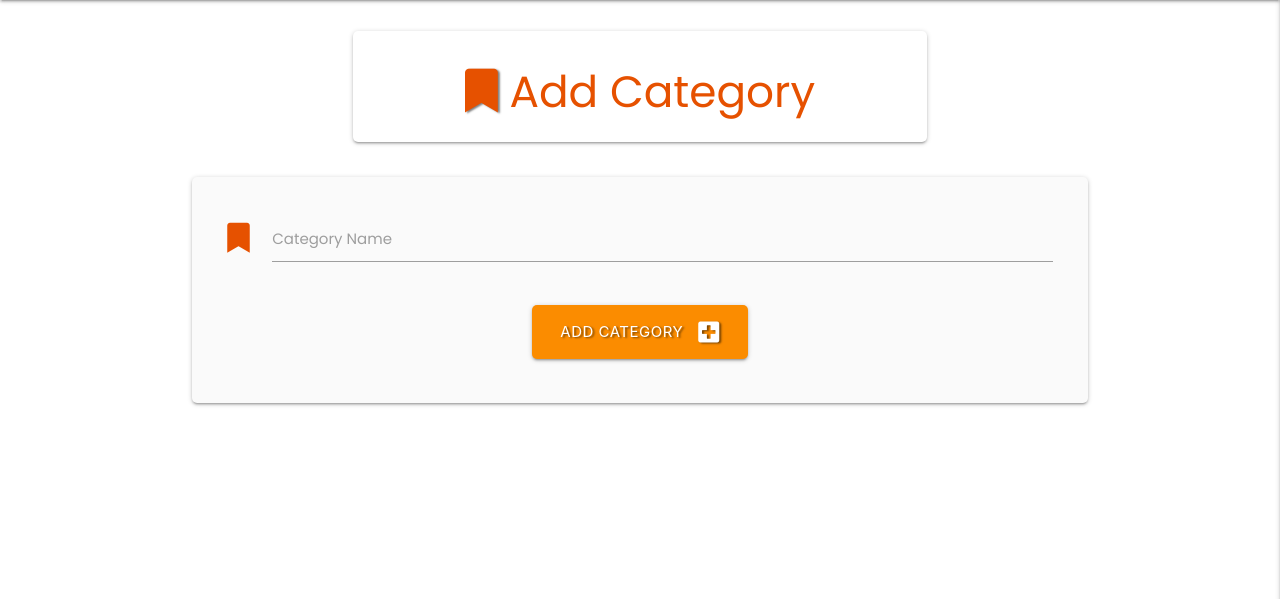
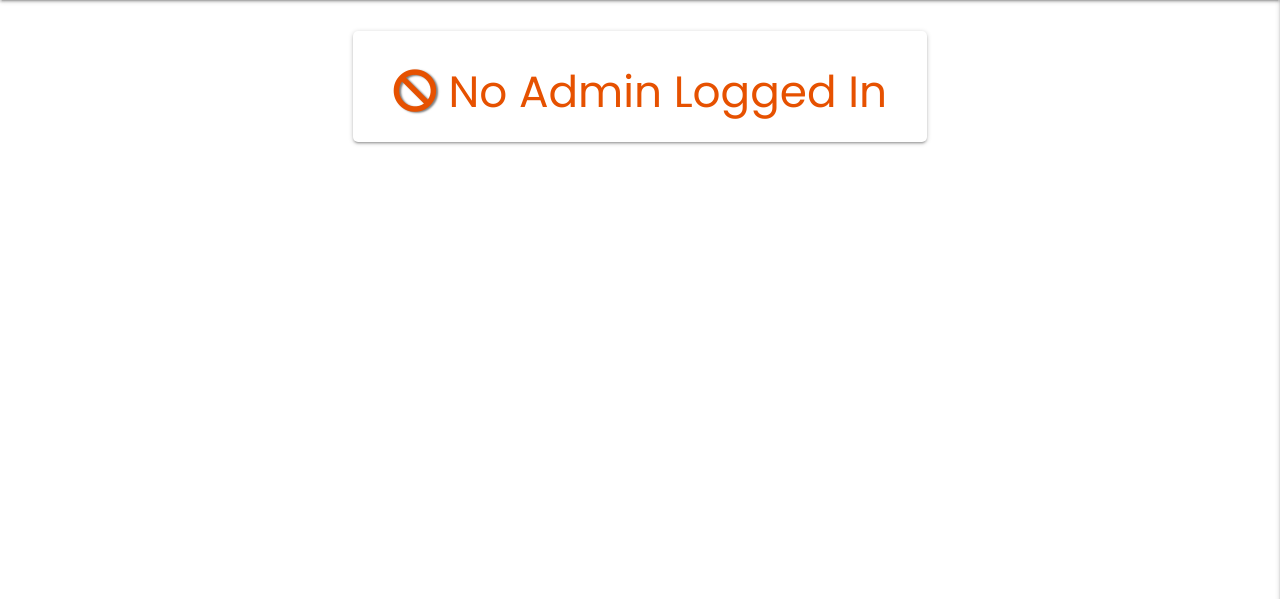
Before and after one commit to Code-Institute-Submissions/Entrepreneur-Bookshelf, a Flask app: page /add_category in a window 1280 px wide. Shown: the part 64-663 px from the top of the page. Run offline with Flask 2, Linux system fonts and the light colour scheme; the visitor is signed in with stand-in values (Sample User, id 1); a database or web service that is not in the repository returns one stand-in record (values such as "Sample title"); some libraries are stand-ins or nearby versions.

Commit message:
Added protection for 'add category' page to only admin

```diff
--- a/app.py
+++ b/app.py
@@ -162,7 +162,9 @@ def add_category():
         flash("👏🏼 New Category Added")
         return redirect(url_for("get_categories"))
 
-    return render_template("add_category.html")
+    username = mongo.db.readers.find_one(
+        {"username": session["reader"]})["username"]
+    return render_template("add_category.html", username=username)
 
 
 if __name__ == "__main__":
--- a/templates/add_category.html
+++ b/templates/add_category.html
@@ -1,4 +1,5 @@
-{% extends "base.html" %} {% block content %}
+{% extends "base.html" %} {% block content %} {% if session.reader|lower ==
+"admin"|lower %}
 
 <div class="row">
   <div class="col s12 m8 offset-m2 page_head">
@@ -46,4 +47,17 @@
   </form>
 </div>
 
-{% endblock %}
+{% else %}
+
+<div class="row">
+  <div class="col s12 m8 offset-m2 page_head">
+    <div class="card-panel">
+      <h3 class="center-align orange-text text-darken-4">
+        <i class="fas fa-ban prefix orange-text text-darken-4 text-shadow"></i>
+        No Admin Logged In
+      </h3>
+    </div>
+  </div>
+</div>
+
+{% endif %} {% endblock %}
```
